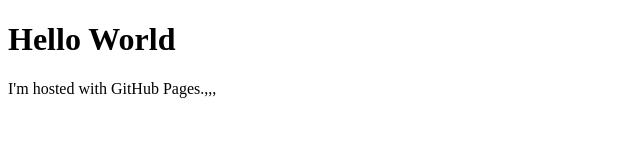
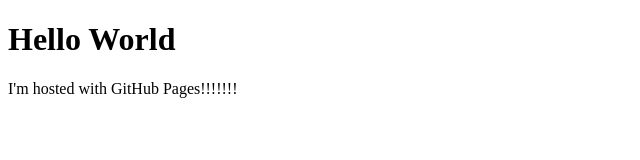
Before and after one commit to bsvmelo/bsvmelo.github.io, a plain HTML site: page index.html in a window 1280 px wide. Shown: the full height of the page, 0-640 px from the left. Drawn offline with Linux system fonts and the light colour scheme.

Commit message:
Add files via upload

```diff
--- a/index.html
+++ b/index.html
@@ -2,6 +2,6 @@
 <html>
 <body>
 <h1>Hello World</h1>
-<p>I'm hosted with GitHub Pages.,,,</p>
+<p>I'm hosted with GitHub Pages!!!!!!!</p>
 </body>
 </html>
```
